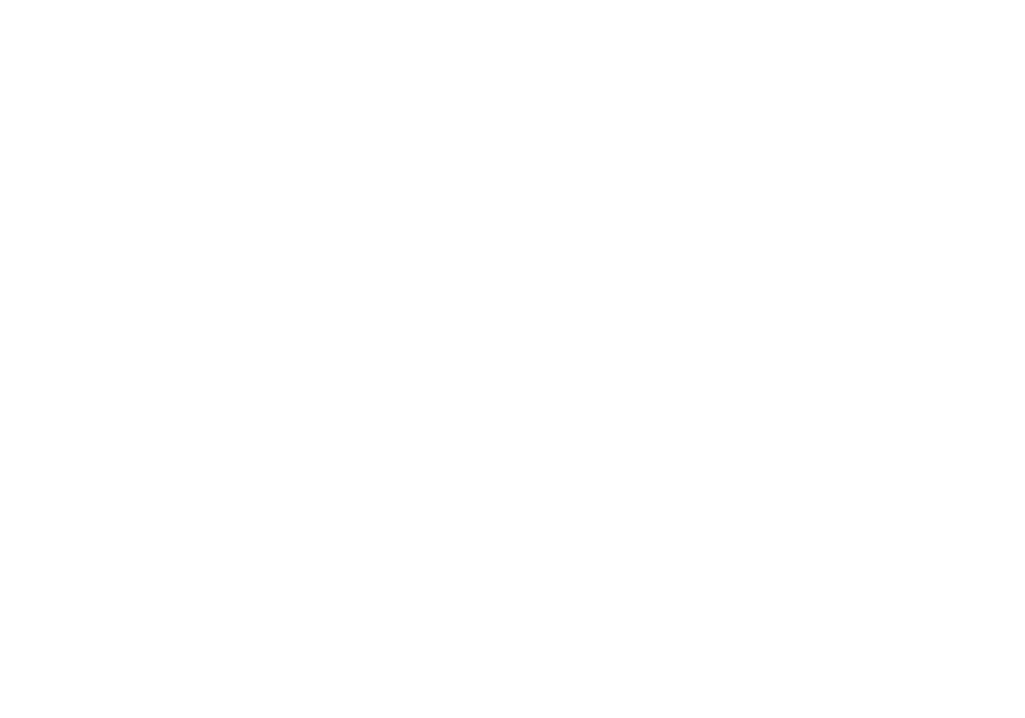
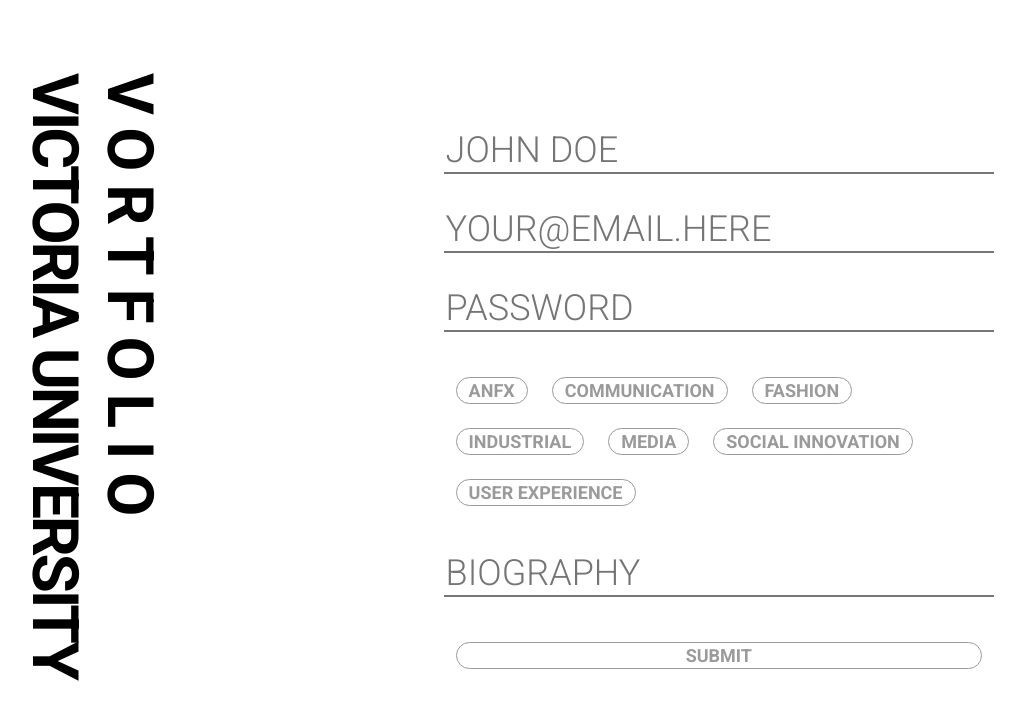
Before and after one commit to AydnH/IXXN321_AS3, a React (Create React App) app in the folder client/: page /#/SignUp in a window 1280 px wide. Shown: the top 718 px of the page, without its empty margins (158-1183 px from the left). Built offline with nearby package versions, Linux system fonts and the light colour scheme.

Commit message:
creating code for sign up page. Mostly visual at this stage without proper functionality for inputs.

```diff
--- a/client/src/App.js
+++ b/client/src/App.js
@@ -8,6 +8,7 @@
 import userPage from "./components/pages/js/userPage";
 
 import "./App.css";
+import SignUp from "./components/pages/SignUp/SignUp";
 
 function App() {
   return (
@@ -26,6 +27,8 @@
             component={projectUploaderPage}
           />
           <Route path="/userPage" exact component={userPage} />
+          <Route path="/SignUp" exact component={SignUp} />
+
         </div>
       </div>
     </HashRouter>
--- /dev/null
+++ b/client/src/components/pages/SignUp/SignUp.css
@@ -0,0 +1,78 @@
+@import url('https://fonts.googleapis.com/css2?family=Roboto:wght@300;400;700&display=swap');
+
+h1 {
+    font-family: 'Roboto', sans-serif;
+    font-size: 64px;
+    font-weight: 900;
+    margin-bottom: none;
+    max-height: 100vh;
+}
+
+h2 {
+    font-family: 'Roboto', sans-serif;
+    font-size: 64px;
+    font-weight: 900;
+    margin-top: 0;
+    max-height: 100vh;
+}
+
+.heading {
+    transform: translate(-50%, 1%) rotate(90deg);
+    max-height: 100vh;
+    position: absolute;
+    bottom: 0;
+    top: 0;
+    margin-bottom: 5%;
+
+}
+
+input {
+    font-family: 'Roboto', sans-serif;
+    font-weight: 300;
+    font-size: 36px;
+    border-top: none;
+    border-left: none;
+    border-right: none;
+    margin-bottom: 6%;
+    text-transform: uppercase;
+}
+
+.form {
+    display: flex;
+    flex-direction: column;
+    max-width: 43%;
+    float: right;
+    margin-right: 10%;
+    margin-top: 10%;
+}
+
+.professions {
+    margin-bottom: 6%;
+    display: flex;
+    justify-content: left;
+    flex-wrap: wrap;
+}
+
+button {
+    border-radius: 30px;
+    border-style: solid;
+    border-width: 1px;
+    font-family: 'Roboto', sans-serif;
+    font-weight: 900;
+    font-size: 18px;
+    text-transform: uppercase;
+    padding-right: 12px;
+    padding-left: 12px;
+    padding-top: 2px;
+    padding-bottom: 2px;
+    margin: 12px;
+    background-color: white;
+    border-color: #9A9A9A;
+    color: #9A9A9A;
+}
+
+button:focus {
+    color:#C71111;
+    border-color:#C71111;
+    outline: 0;
+}
--- /dev/null
+++ b/client/src/components/pages/SignUp/SignUp.js
@@ -0,0 +1,34 @@
+import React from 'react';
+import './SignUp.css';
+
+export default class SignUp extends React.Component {
+    render() {
+
+        return(
+            <div>
+                <div className="heading">
+                    <h1>VORTFOLIO</h1>
+                    <h2>VICTORIA UNIVERSITY</h2>
+                </div>
+                <div className="form">
+                    <input type="text" placeholder="John Doe"></input>
+                    <input type="email" placeholder="YOUR@EMAIL.HERE"></input>
+                    <input id="password" type="password" placeholder="Password"></input>
+
+                    <div className="professions">
+                        <button>ANFX</button>
+                        <button>Communication</button>
+                        <button>Fashion</button>
+                        <button>Industrial</button>
+                        <button>Media</button>
+                        <button>Social Innovation</button>
+                        <button>User Experience</button>
+                    </div>
+
+                    <input type="text" placeholder="BIOGRAPHY"></input>
+                    <button>SUBMIT</button>
+                </div>
+            </div>
+        )
+    }
+}
```
